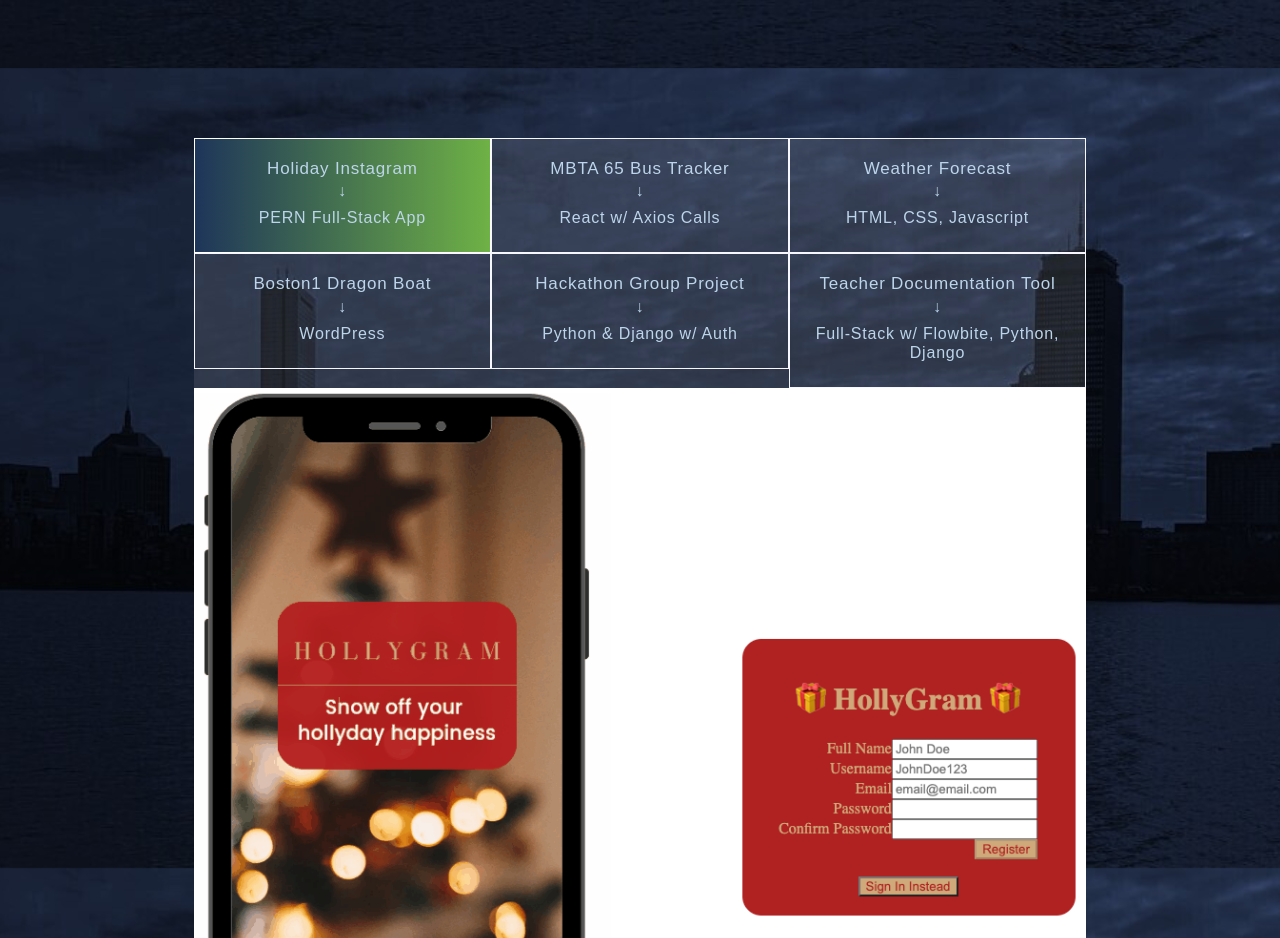
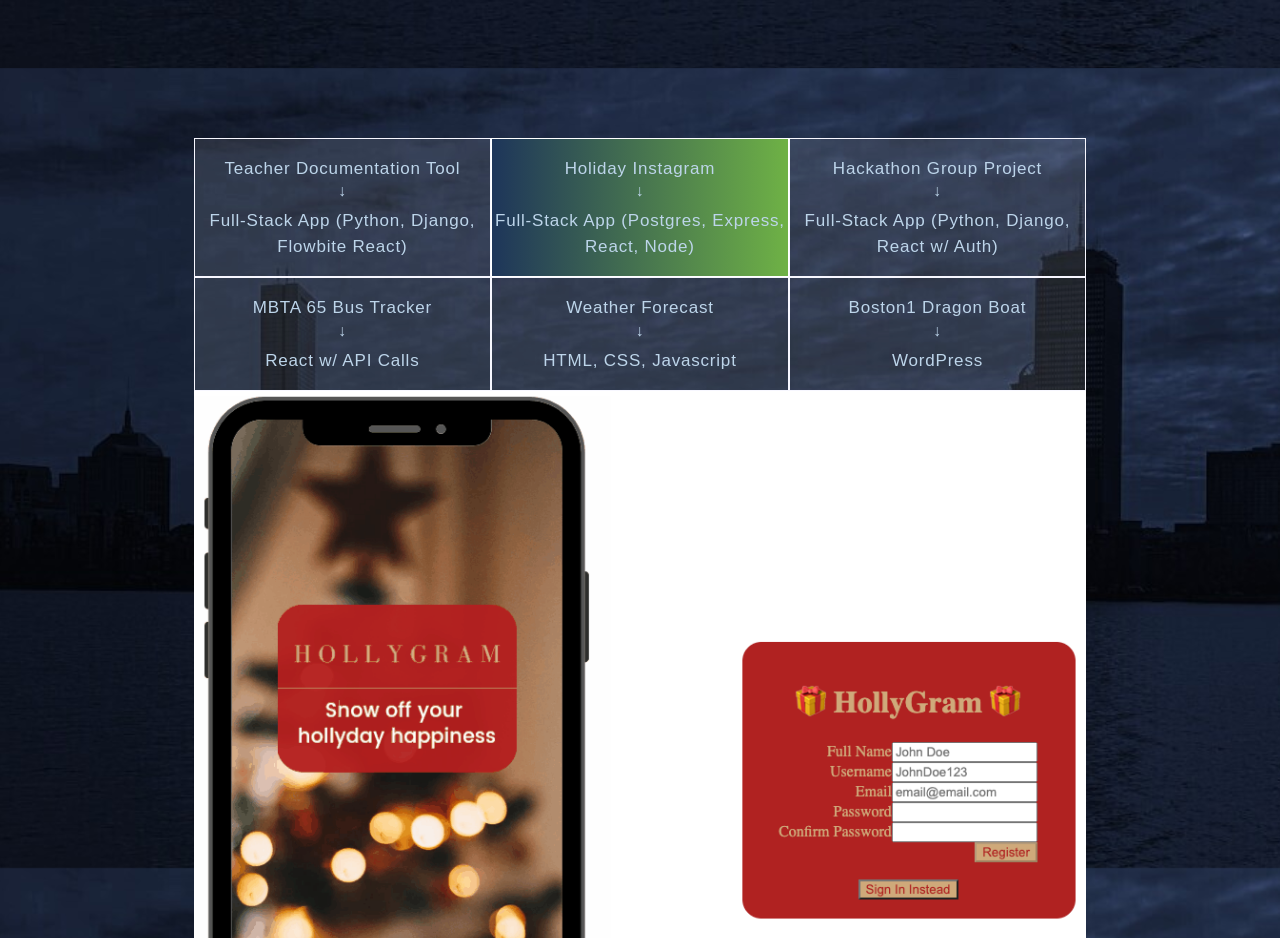
Before and after one commit to BChan26/React-Bootstrap-Portfolio, a React (Create React App) app in the folder my-app/: page / in a window 1280 px wide. Shown: the part 1640-2578 px from the top of the page. Built offline with nearby package versions, Linux system fonts and the light colour scheme; the HTML template or start-up script is replaced by a standard one.

Commit message:
tweaking project cards

```diff
--- a/my-app/src/App.css
+++ b/my-app/src/App.css
@@ -36,7 +36,7 @@ body {
 }
 
 /*Headers 1-6 */
-h1, h2, h3, h4, h5, h6 {
+h1, h2, h3, h4, h5, h6, h7 {
   margin: 0;
   padding: 0;
   line-height: normal;
--- a/my-app/src/components/Projects.js
+++ b/my-app/src/components/Projects.js
@@ -48,13 +48,13 @@ const project4 =[
 const project5 =[
     {
         imgURL: TickIt,
-        // URL: ''
+        URL: 'https://the-tick-it.netlify.app/'
     }]
 
 const project6 =[
     {
         imgURL: TeacherTracker,
-        // URL: ''
+        URL: 'https://teachertracker.netlify.app/'
     }]
 
 return (
@@ -68,17 +68,31 @@ return (
                         <Nav variant="pills" defaultActiveKey="/home">
 
                         <Nav.Item>
+                            <Nav.Link eventKey="sixth">Teacher Documentation Tool
+                            <h6>↓</h6>
+                            <h7>Full-Stack App (Python, Django, Flowbite React) </h7>
+                            </Nav.Link>
+                        </Nav.Item>
+
+                        <Nav.Item>
                             <Nav.Link eventKey="first">Holiday Instagram
                             <h6>↓</h6>
-                            <h6>PERN Full-Stack App</h6>
+                            <h7>Full-Stack App (Postgres, Express, React, Node)</h7>
                             </Nav.Link>
 
                         </Nav.Item>
 
                         <Nav.Item>
+                            <Nav.Link eventKey="fifth">Hackathon Group Project
+                            <h6>↓</h6>
+                            <h7>Full-Stack App (Python, Django, React w/ Auth)</h7>
+                            </Nav.Link>
+                        </Nav.Item>
+
+                        <Nav.Item>
                             <Nav.Link eventKey="second">MBTA 65 Bus Tracker
                             <h6>↓</h6>
-                            <h6>React w/ Axios Calls</h6>
+                            <h7>React w/ API Calls</h7>
                             </Nav.Link>
 
                         </Nav.Item>
@@ -86,30 +100,18 @@ return (
                         <Nav.Item>
                             <Nav.Link eventKey="third">Weather Forecast
                             <h6>↓</h6>
-                            <h6>HTML, CSS, Javascript</h6>
+                            <h7>HTML, CSS, Javascript</h7>
                             </Nav.Link>
                         </Nav.Item>
 
                         <Nav.Item>
                             <Nav.Link eventKey="fourth">Boston1 Dragon Boat
                             <h6>↓</h6>
-                            <h6>WordPress</h6>
+                            <h7>WordPress</h7>
                             </Nav.Link>
                         </Nav.Item>
 
-                        <Nav.Item>
-                            <Nav.Link eventKey="fifth">Hackathon Group Project
-                            <h6>↓</h6>
-                            <h6>Python & Django w/ Auth</h6>
-                            </Nav.Link>
-                        </Nav.Item>
 
-                        <Nav.Item>
-                            <Nav.Link eventKey="sixth">Teacher Documentation Tool
-                            <h6>↓</h6>
-                            <h6>Full-Stack w/ Flowbite, Python, Django</h6>
-                            </Nav.Link>
-                        </Nav.Item>
 
                         </Nav>
 
```
